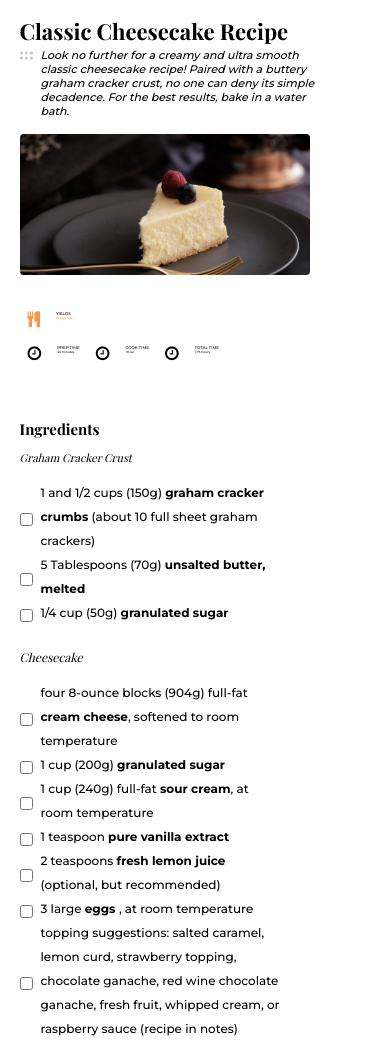
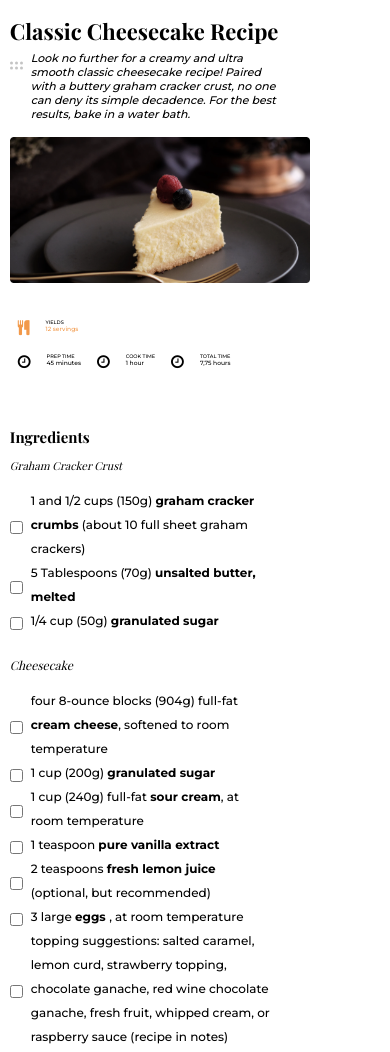
Before and after one commit to LeezeeUwakwe/Recipe-Page, a plain HTML site: page index.html in a window 390 px wide. Shown: the top 1052 px of the page. Drawn offline with nearby package versions, Linux system fonts and the light colour scheme; a web font is replaced by a local one.

Commit message:
cheese cake

```diff
--- a/main.css
+++ b/main.css
@@ -204,24 +204,28 @@ footer p {
     width: 100%;
   }
   .wrapper {
-    width: 90%;
+    width: 95%;
   }
   .first-text h1 {
     font-size: 22px;
   }
   .first-text p {
     font-size: 11px;
-    width: 290px;
-    margin-top: 2px;
+    width: 250px;
+    margin-top: 5px;
   }
+   .Item {
+     font-size: 15px !important;
+   }
+
   .dots {
-    margin-bottom: 53px;
+    margin-bottom: 36px;
   }
   li {
-    width: 300px;
+    width: 350px;
   }
   .image-text img {
-    width: 290px;
+    width: 300px;
   }
   aside {
     position: relative;
@@ -238,10 +242,10 @@ footer p {
     padding: 0;
   }
   .Icon-text h4 {
-    font-size: 4px;
+    font-size: 5px;
   }
   .Icon-text p {
-    font-size: 3px;
+    font-size: 6px;
   }
    /* .second-text {
      width: 200px;
```
Also changed, not shown: index.html (+1 -1 lines).
